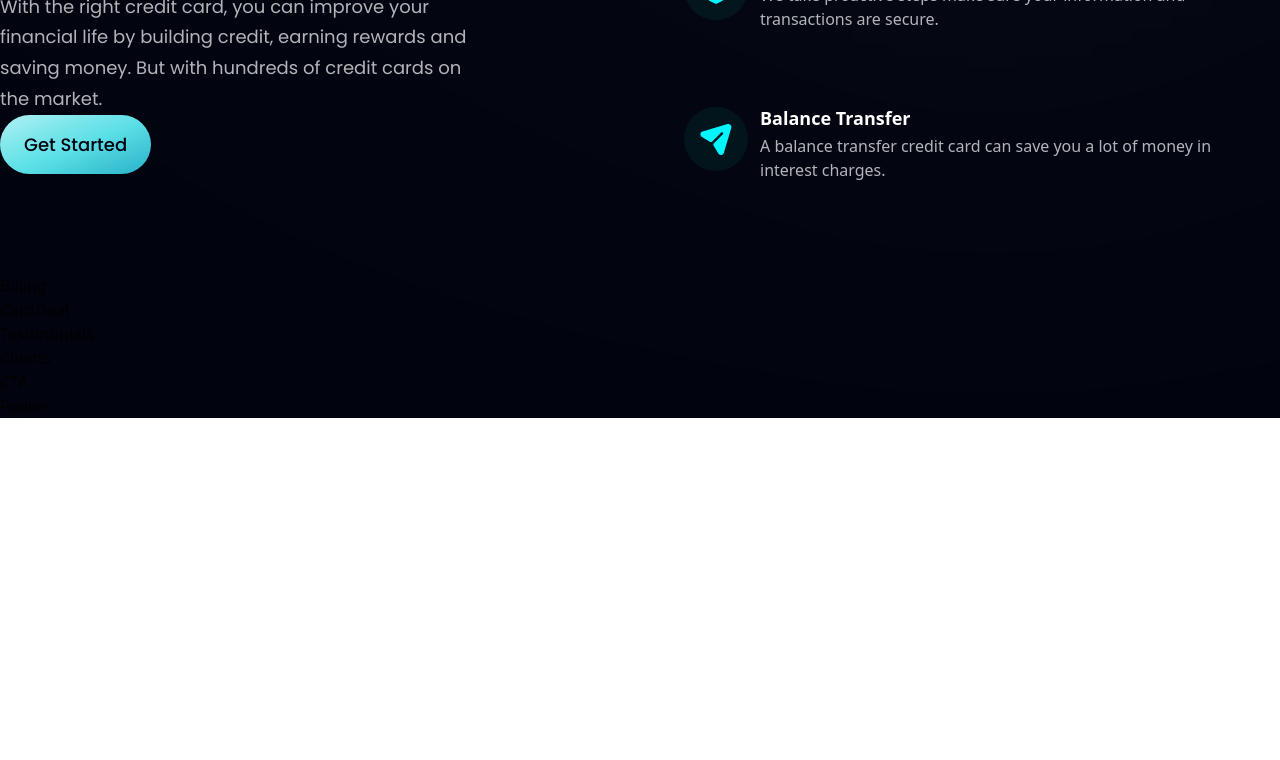
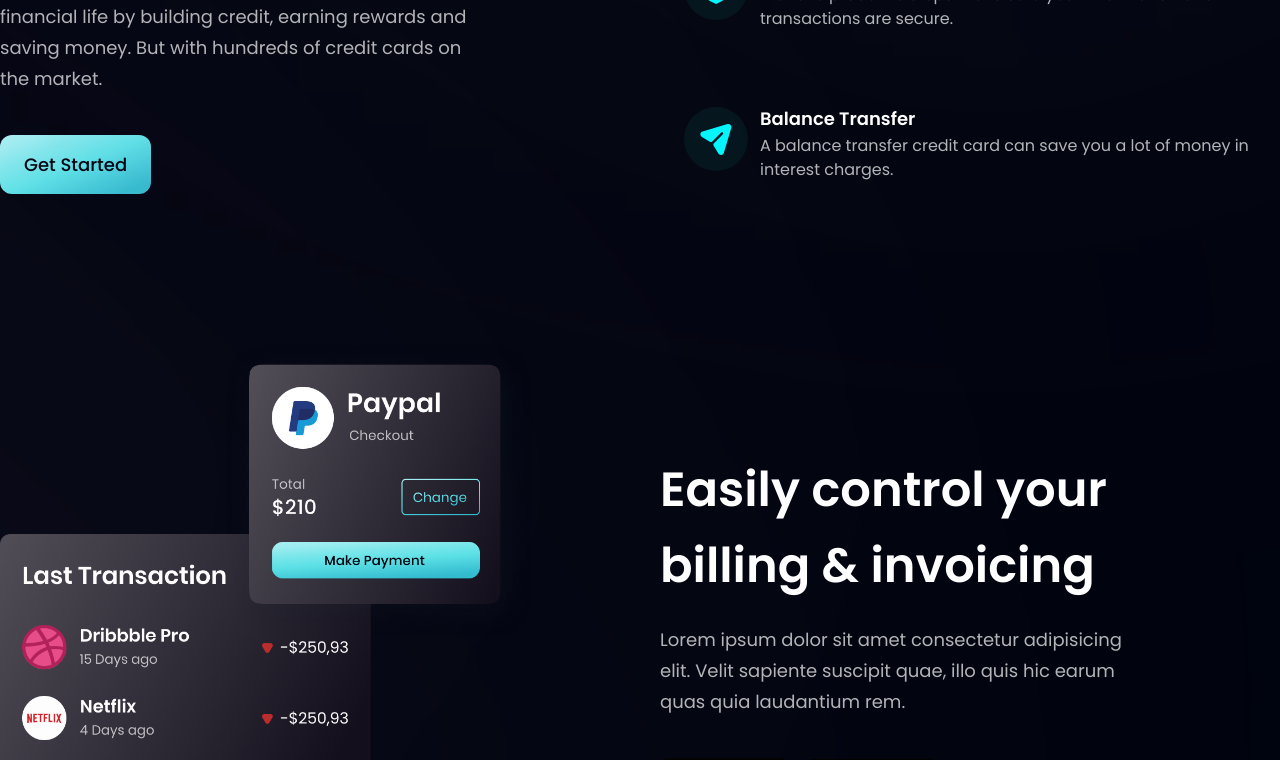
Before and after one commit to hayesdev/bank_app, a React (Vite) app: page / in a window 1280 px wide. Shown: the part 1220-1980 px from the top of the page. Before the commit the page ends 1638 px from the top, so only its background shows below. Built offline with nearby package versions, Linux system fonts and the light colour scheme.

Commit message:
billing section

```diff
--- a/src/components/Billing.jsx
+++ b/src/components/Billing.jsx
@@ -1,7 +1,45 @@
-import React from "react";
+import { apple, bill, google } from "../assets";
+import styles, { layout } from "../styles";
 
-const Billing = () => {
-  return <div>Billing</div>;
-};
+const Billing = () => (
+  <section id="product" className={layout.sectionReverse}>
+    <div className={layout.sectionImgReverse}>
+      <img
+        src={bill}
+        alt="billing"
+        className="w-[100%] h-[100%] relative z-[5]"
+      />
+      {/* gradients */}
+      <div className="absolute z-[3] w-[50%] h-[50%] top-0 -left-1/2 rounded-full white__gradient" />
+      <div className="absolute z-[0] w-[50%] h-[50%] bottom-0 -left-1/2 rounded-full pink__gradient" />
+    </div>
+    <div className={layout.sectionInfo}>
+      <h2 className={styles.heading2}>
+        Easily control your <br className="sm:block hidden" /> billing &
+        invoicing
+      </h2>
+      <p className={`${styles.paragraph} max-w-[470px] mt-5`}>
+        Lorem ipsum dolor sit amet consectetur adipisicing elit. Velit sapiente
+        suscipit quae, illo quis hic earum quas quia laudantium rem.
+      </p>
+      <div className="flex flex-row flex-wrap sm:mt-10 mt-6">
+        <a href="https://www.apple.com/app-store/">
+          <img
+            src={apple}
+            alt="apple_store"
+            className="w-[128px] h-[42px] object-contain mr-5 cursor-pointer"
+          />
+        </a>
+        <a href="https://play.google.com/store/games?hl=en_US&gl=US">
+          <img
+            src={google}
+            alt="google_play"
+            className="w-[128px] h-[42px] object-contain mr-5 cursor-pointer"
+          />
+        </a>
+      </div>
+    </div>
+  </section>
+);
 
 export default Billing;
--- a/src/components/Business.jsx
+++ b/src/components/Business.jsx
@@ -14,10 +14,10 @@ const FeatureCard = ({ icon, title, content, index }) => (
       <img src={icon} alt="icon" className="w-[50%] h-[50%] object-contain" />
     </div>
     <div className="flex flex-1 flex-col ml-3">
-      <h4 className="font-poppoins font-semibold text-white text-[18px] leading-[23px] mb-1">
+      <h4 className="font-poppins font-semibold text-white text-[18px] leading-[23px] mb-1">
         {title}
       </h4>
-      <p className="font-poppoins font-normal text-dimWhite text-[16px] leading-[24px] mb-1">
+      <p className="font-poppins font-normal text-dimWhite text-[16px] leading-[24px] mb-1">
         {content}
       </p>
     </div>
@@ -37,7 +37,7 @@ const Business = () => {
           building credit, earning rewards and saving money. But with hundreds
           of credit cards on the market.
         </p>
-        <Button styles="mt-10" />
+        <Button styles={`mt-10`} />
       </div>
       <div className={`${layout.sectionImg} flex flex-col`}>
         {features.map((feature, index) => (
--- a/src/components/Button.jsx
+++ b/src/components/Button.jsx
@@ -1,10 +1,10 @@
 import React from "react";
 
-const Button = (styles) => {
+const Button = ({ styles }) => {
   return (
     <button
       type="button"
-      className={`px-6 py-4 font-poppins font-medium text-[18px] text-primary rounded-full outline-none bg-blue-gradient ${styles}`}
+      className={`px-6 py-4 font-poppins font-medium text-[18px] text-primary rounded-xl outline-none bg-blue-gradient ${styles}`}
     >
       Get Started
     </button>
--- a/src/components/Hero.jsx
+++ b/src/components/Hero.jsx
@@ -25,7 +25,7 @@ const Hero = () => (
         </div>
       </div>
       <h2 className="w-full font-poppins font-semibold ss:text-[68px] text-[52px] text-white ss:leading[100px] leading-[75px]">
-        Payment Method
+        Payment Method.
       </h2>
       <p className={`max-w-[470px] mt-5 ${styles.paragraph}`}>
         Our team of experts uses a methodology to identify the credit cards most
```
